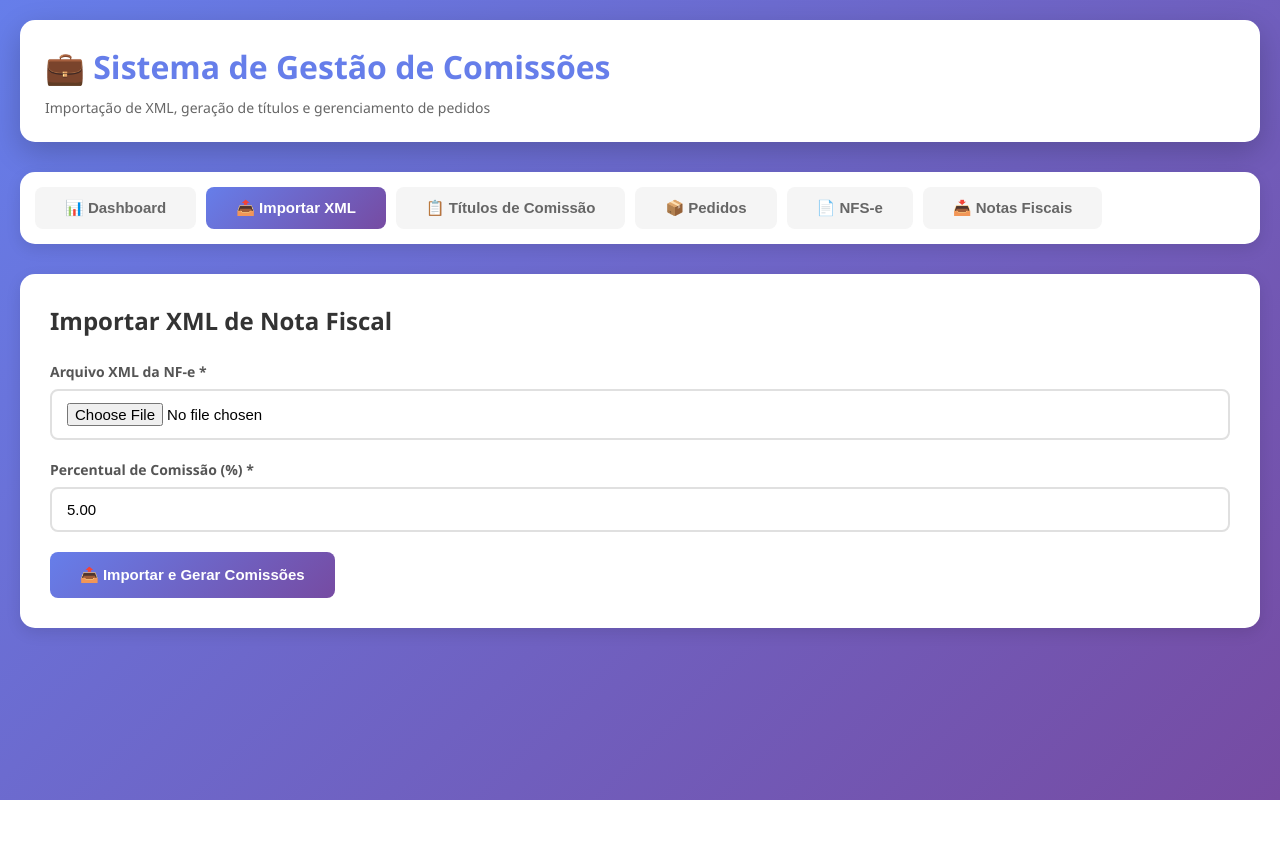
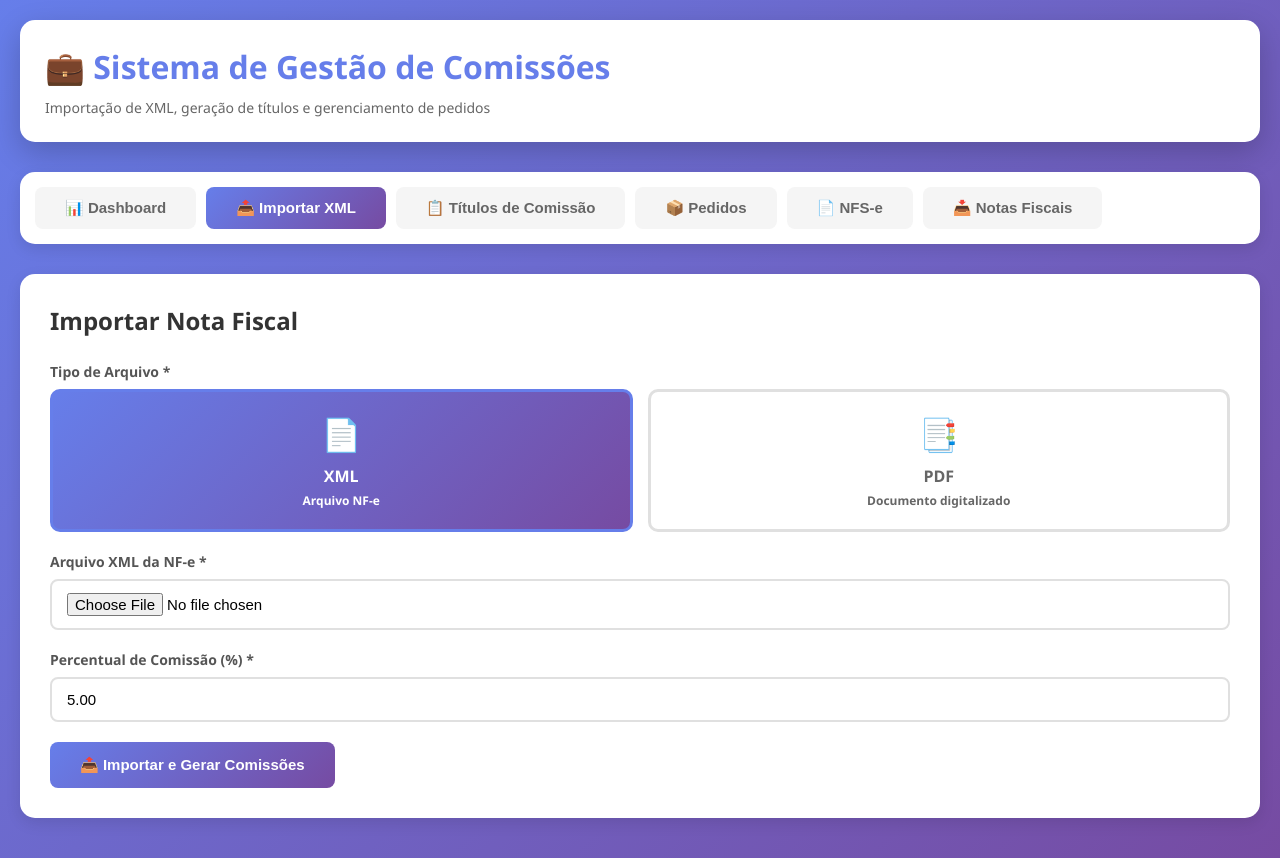
Before and after one commit to itamarteixeira/commission-system-, a website: page public/index.html in a window 1280 px wide. Both pictures are taken after a click on the button "📤 Importar XML". Before the commit the page ends 800 px from the top, so only its background shows below. Drawn offline with Linux system fonts and the light colour scheme; no server answers.

Commit message:
Update import section for XML and PDF file types

```diff
--- a/public/index.html
+++ b/public/index.html
@@ -537,14 +537,30 @@
         <!-- Importar XML -->
         <div id="importar" class="tab-content">
             <div class="card">
-                <h2>Importar XML de Nota Fiscal</h2>
+                <h2>Importar Nota Fiscal</h2>
 
                 <div id="importMessage"></div>
 
                 <form id="importForm">
                     <div class="form-group">
-                        <label for="xmlFile">Arquivo XML da NF-e *</label>
-                        <input type="file" id="xmlFile" name="xmlFile" accept=".xml" required>
+                        <label>Tipo de Arquivo *</label>
+                        <div style="display: grid; grid-template-columns: 1fr 1fr; gap: 15px; margin-bottom: 20px;">
+                            <div style="padding: 20px; border: 3px solid #667eea; background: linear-gradient(135deg, #667eea 0%, #764ba2 100%); color: white; border-radius: 10px; cursor: pointer; text-align: center; font-weight: 600; transition: all 0.3s;" id="btnXml" onclick="selecionarTipo('xml')">
+                                <span style="font-size: 32px; display: block; margin-bottom: 10px;">📄</span>
+                                <strong>XML</strong>
+                                <div style="font-size: 12px; margin-top: 5px;">Arquivo NF-e</div>
+                            </div>
+                            <div style="padding: 20px; border: 3px solid #e0e0e0; background: white; border-radius: 10px; cursor: pointer; text-align: center; font-weight: 600; color: #666; transition: all 0.3s;" id="btnPdf" onclick="selecionarTipo('pdf')">
+                                <span style="font-size: 32px; display: block; margin-bottom: 10px;">📑</span>
+                                <strong>PDF</strong>
+                                <div style="font-size: 12px; margin-top: 5px;">Documento digitalizado</div>
+                            </div>
+                        </div>
+                    </div>
+
+                    <div class="form-group">
+                        <label for="xmlFile" id="labelArquivo">Arquivo XML da NF-e *</label>
+                        <input type="file" id="xmlFile" name="xmlFile" accept=".xml,.pdf" required>
                     </div>
 
                     <!-- Pré-visualização dos dados -->
```
